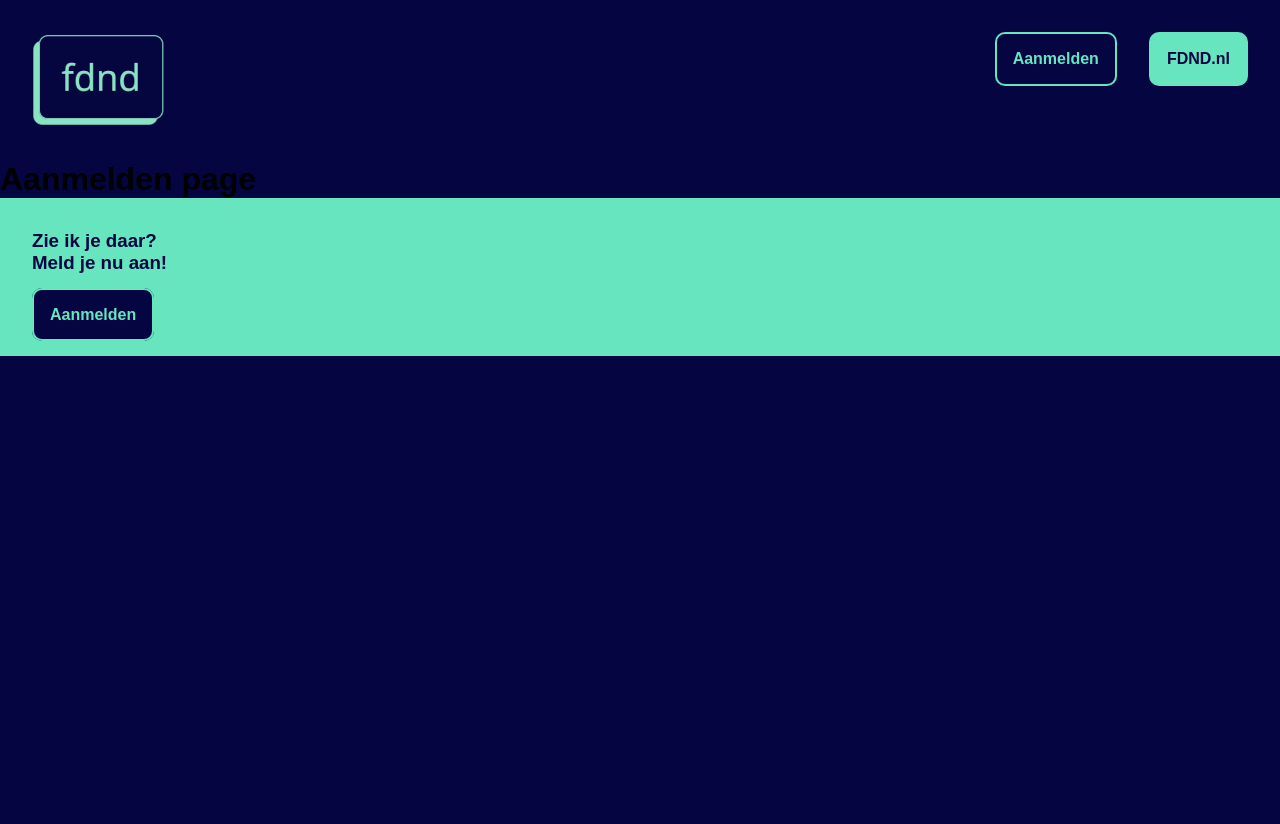
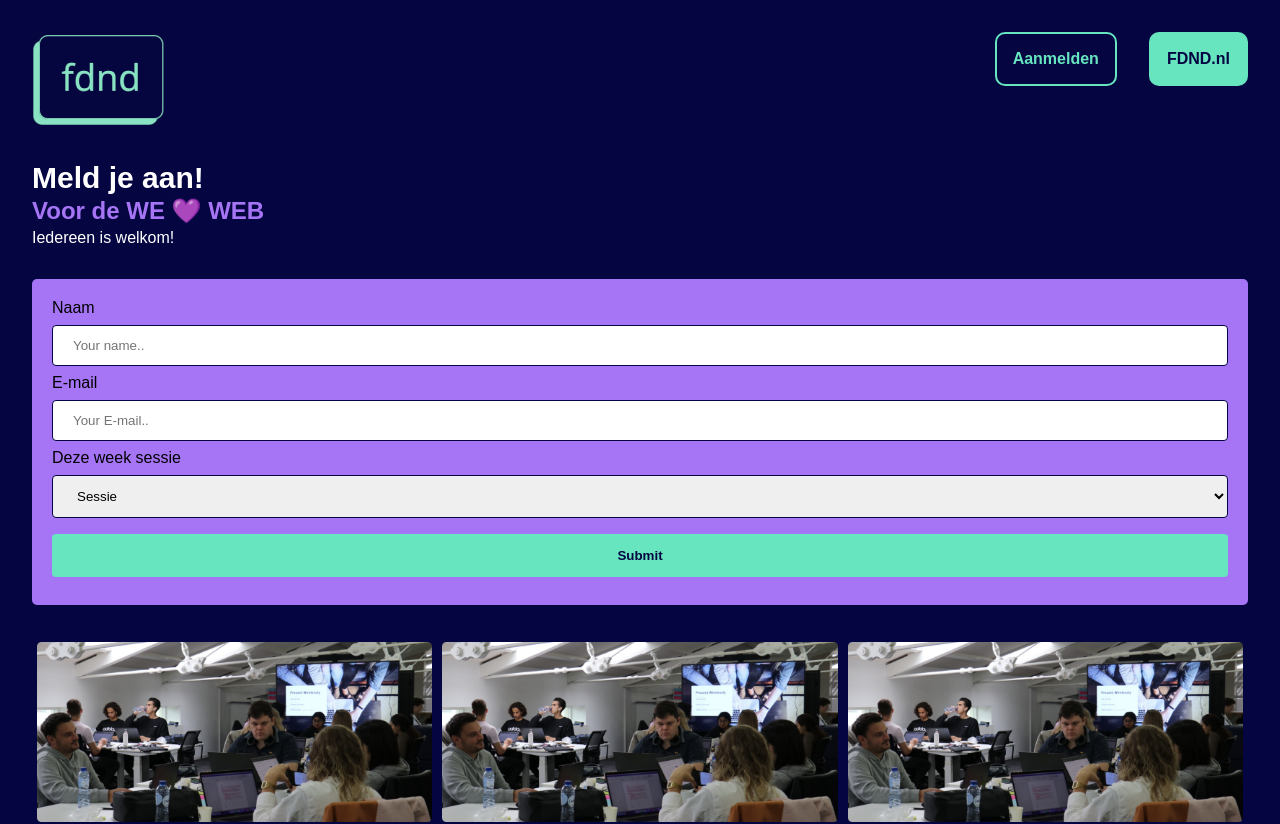
Before and after one commit to EmonaSantiago/WeLoveWebBlog, a SvelteKit app: page /aanmelden in a window 1280 px wide. Shown: the top 824 px of the page. Before the commit the page ends 800 px from the top, so only its background shows below. Built offline with nearby package versions, Linux system fonts and the light colour scheme.

Commit message:
aanmelden page

```diff
--- a/src/routes/aanmelden/+page.svelte
+++ b/src/routes/aanmelden/+page.svelte
@@ -1 +1,97 @@
-<h1>Aanmelden page</h1>
+<script>
+  import Content from "../../lib/components/Content.svelte";
+</script>
+
+<section id="Aanmelden">
+  <h1>Meld je aan!</h1>
+  <h2>Voor de WE 💜 WEB</h2>
+  <p>Iedereen is welkom!</p>
+  <div class="form">
+    <form action="/action_page.php">
+      <label for="fname">Naam</label>
+      <input
+        type="text"
+        id="fname"
+        name="firstname"
+        placeholder="Your name.."
+      />
+
+      <label for="lname">E-mail</label>
+      <input
+        type="text"
+        id="lname"
+        name="lastname"
+        placeholder="Your E-mail.."
+      />
+
+      <label for="country">Deze week sessie</label>
+      <select id="country" name="country">
+        <option value="sessie">Sessie</option>
+        <option value="sessie">Sessie</option>
+        <option value="sessie">Sessie</option>
+      </select>
+
+      <input type="submit" value="Submit" />
+    </form>
+  </div>
+</section>
+
+<Content />
+
+<style>
+  h1 {
+    color: white;
+    padding-bottom: 2px;
+    font-size: 30px;
+  }
+
+  h2 {
+    color: var(--purple);
+    padding-bottom: 4px;
+  }
+
+  p {
+    color: white;
+  }
+  #Aanmelden {
+    /* height: 70vh; */
+    margin: 2em;
+  }
+
+  .form {
+    margin-top: 2em;
+  }
+  input[type="text"],
+  select {
+    width: 100%;
+    padding: 12px 20px;
+    margin: 8px 0;
+    display: inline-block;
+    border: 1px solid var(--blue);
+    border-radius: 4px;
+    box-sizing: border-box;
+  }
+
+  input[type="submit"] {
+    width: 100%;
+    background-color: var(--green);
+    color: var(--blue);
+    padding: 14px 20px;
+    margin: 8px 0;
+    border: none;
+    border-radius: 4px;
+    cursor: pointer;
+    font-weight: bold;
+  }
+
+  input[type="submit"]:hover {
+    background-color: var(--blue);
+    color: white;
+  }
+
+  div {
+    border-radius: 5px;
+    background-color: var(--purple);
+    padding: 20px;
+  }
+</style>
```
